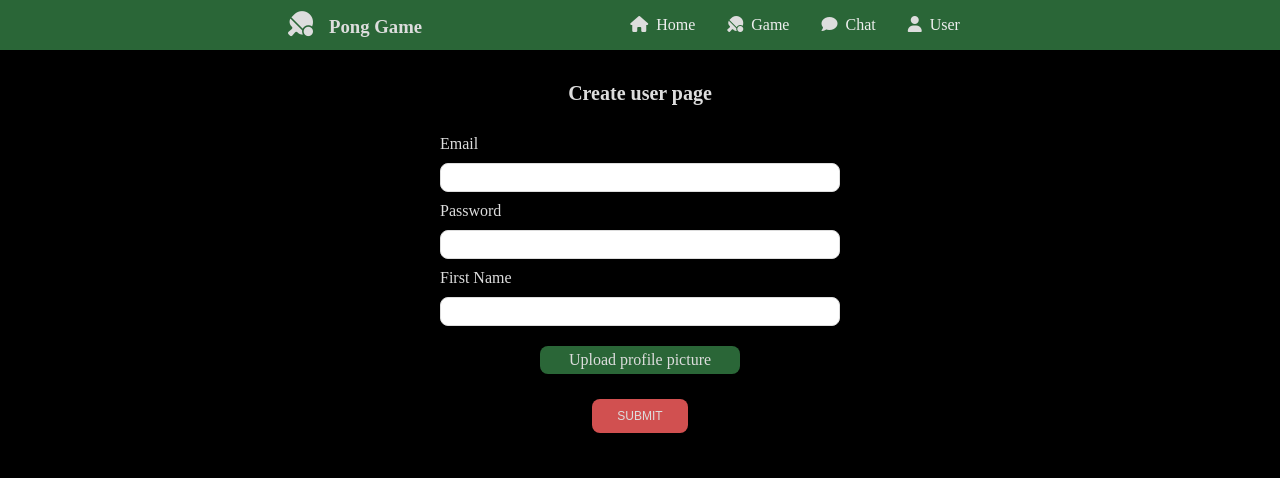
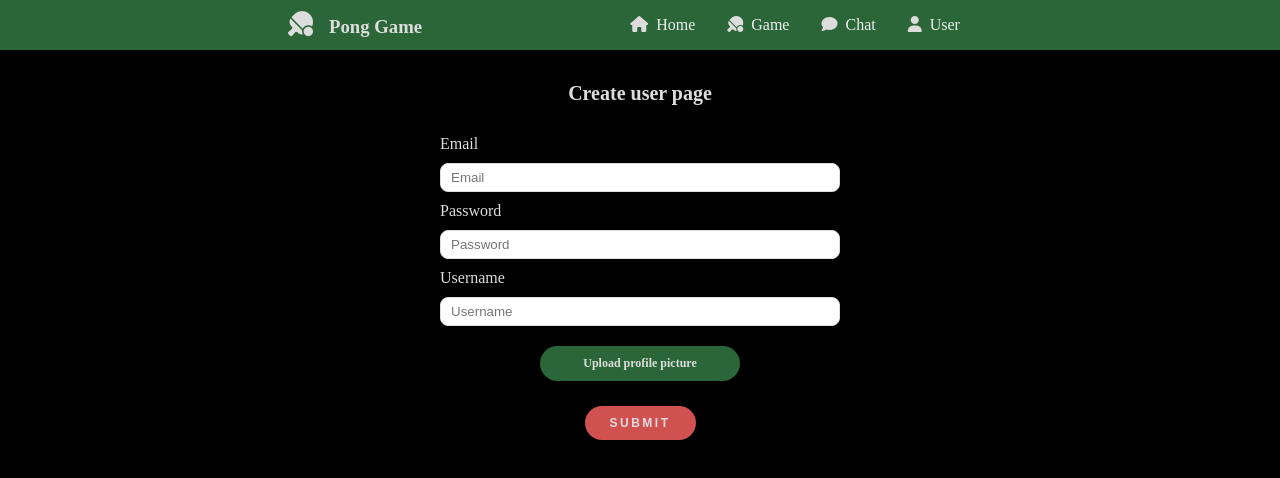
Before and after one commit to simon-ameye/42-ft_transcendence, a React (Create React App) app in the folder frontend/: page /user in a window 1280 px wide. Shown: the top 478 px of the page. Built offline with nearby package versions, Linux system fonts and the light colour scheme; a web font is replaced by a local one.

Commit message:
User form: fix type=email now works idem for required input fields, add some btn style

```diff
--- a/frontend/src/components/User.tsx
+++ b/frontend/src/components/User.tsx
@@ -5,7 +5,7 @@ import Navbar from './Navbar';
 const User = () => {
 	const [userMail, setUserMail] = useState('');
 	const [userPass, setUserPass] = useState('');
-	const [userFirstName, setUserFirstName] = useState('');
+	const [userDisplayName, setUserDisplayName] = useState('');
 	const [userProfilePicture, setUserProfilePicture] = useState('');
 
 	const handleSubmit = (e: any) => {
@@ -13,8 +13,8 @@ const User = () => {
 		axios.post('http://localhost:3001/auth/signup',{
 			email: userMail,
 			password: userPass,
-			//displayName: userFirstName,
-			//imageUrl: userProfilePicture
+			displayName: userDisplayName,
+			imageUrl: userProfilePicture
 		}).then(res => console.log(res)).catch(err => console.log(err))
 	}
 
@@ -23,37 +23,40 @@ const User = () => {
 			<Navbar />
 			<div className="createUserContent">
 				<h3>Create user page</h3>
-				<form onSubmit={handleSubmit}>
-					<label>Email</label>
+				<form onSubmit={handleSubmit} method='POST'>
+					<label title='Email is mandatory'>Email</label>
 					<input
 						type="email"
+						placeholder='Email'
 						required
 						value={userMail}
 						onChange={(e) => setUserMail(e.target.value)}
 					/>
-					<label>Password</label>
+					<label title='Password is mandatory'>Password</label>
 					<input
 						type="password"
+						placeholder='Password'
 						required
 						value={userPass}
 						onChange={(e) => setUserPass(e.target.value)}
 					/>
-					<label>First Name</label>
+					<label>Username</label>
 					<input
 						type="text"
-						value={userFirstName}
-						onChange={(e) => setUserFirstName(e.target.value)}
+						placeholder='Username'
+						value={userDisplayName}
+						onChange={(e) => setUserDisplayName(e.target.value)}
 					/>
-				</form>
-				<form>
 					<input
 						id="file"
 						type="file"
 						value={userProfilePicture}
 						onChange={(e) => setUserProfilePicture(e.target.value)}
 						/>
-					<label className="upload" htmlFor="file">Upload profile picture</label>
-					<button onClick={handleSubmit}>submit</button>
+					<div className="submit-upload">
+						<label className="upload" htmlFor="file">Upload profile picture</label>
+						<button type="submit" className='submit-btn'>submit</button>
+					</div>
 				</form>
 			</div>
 		</div>
--- a/frontend/src/styles/_settings.scss
+++ b/frontend/src/styles/_settings.scss
@@ -18,11 +18,32 @@ $borderRadius: 25px;
 $shadow: 0 1px 3px #333;
 $minHeight: 95vh;
 
-@mixin verticalCenter {
-	display: flex;
-	justify-content: center;
-	align-items: center;
+@mixin btn-anim {
+	background: $user_red;
+	font-size: 12px;
+	font-weight: 600;
+	text-transform: uppercase;
+	color: $white;
+	border: none;
+	padding: 10px 25px 10px 25px;
+	border-radius: $borderRadius;
+	margin-top: 25px;
+	cursor: pointer;
+	letter-spacing: 2.5px;
+	transition: all 0.3s ease 0s;
+	outline: none;
 }
+
+@mixin btn-anim-hover {
+	background-color: $user_red;
+	box-shadow: 0px 10px 15px rgba($user_red, 0.4);
+	transform: translateY(-3px);
+}
+
+@mixin btn-anim-active {
+	transform: translateY(-1px);
+}
+
 
 html{
 	background-color: $dark_grey;
--- a/frontend/src/styles/components/_user.scss
+++ b/frontend/src/styles/components/_user.scss
@@ -23,31 +23,41 @@
 		border-radius: 8px;
 		color: $dark_grey;
 	}
-	button {
-		background: $user_red;
-		font-size: 12px;
-		text-transform: uppercase;
-		color: $white;
-		border: none;
-		padding: 10px 25px 10px 25px;
-		border-radius: 8px;
-		margin-top: 25px;
-		cursor: pointer;
-	}
 
 	input[type="file"]{
 		display: none;
 	}
 
 	.upload {
+		@include btn-anim;
 		width: 50%;
 		text-align: center;
+		color: $white;
+		margin: 20px 0 0 100px;
 		background-color: $user_green;
-		color: $white;
-		border: none;
-		padding: 5px 15px 5px 15px;
-		border-radius: 8px;
-		margin: 20px 0 0 100px;
-		cursor: pointer;
+		text-transform: none;
+		letter-spacing: normal;
+	}
+
+	.upload:hover {
+		@include btn-anim-hover;
+		background-color: $user_green;
+		box-shadow: 0px 10px 15px rgba($user_green, 0.4);
+	}
+
+	.upload:active {
+		@include btn-anim-active;
+	}
+
+	button {
+		@include btn-anim;
+	}
+
+	button:hover {
+		@include btn-anim-hover
+	}
+
+	button:active {
+		@include btn-anim-active
 	}
 }
```
